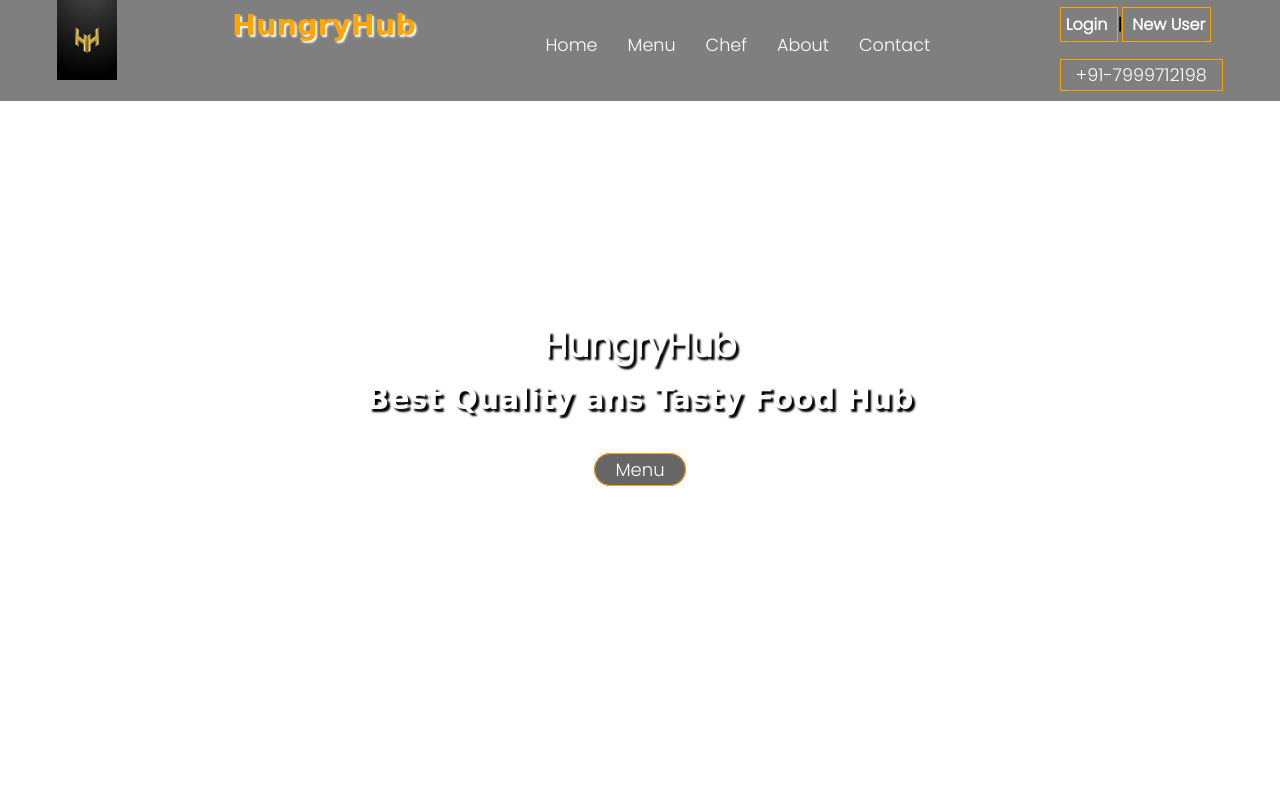
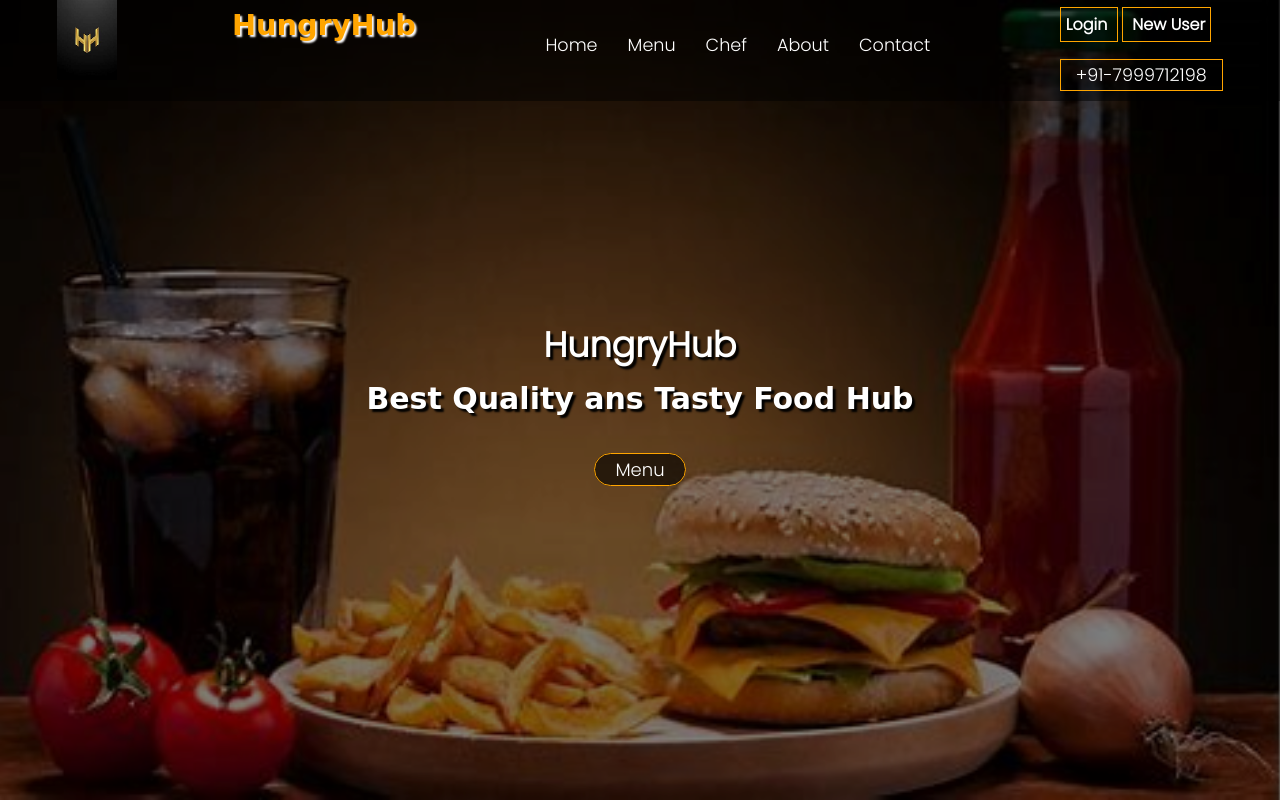
Before and after one commit to ashusbaghel/HungryHub, a plain HTML site: page index.html in a window 1280 px wide. Shown: the top 802 px of the page. Drawn offline with Linux system fonts and the light colour scheme.

Commit message:
Update style.css
Signed-off-by: Ashutosh Singh <153845955+ashusbaghel@users.noreply.github.com>

```diff
--- a/style.css
+++ b/style.css
@@ -29,7 +29,7 @@ body{
 	top: 0;
 	height: 100%;
 	width: 100%;
-	background-image: url(images/hero.jpeg);
+	background-image: url(hero.jpeg);
 	background-size: cover;
 	background-position: center center;
 	background-repeat: no-repeat;
```
